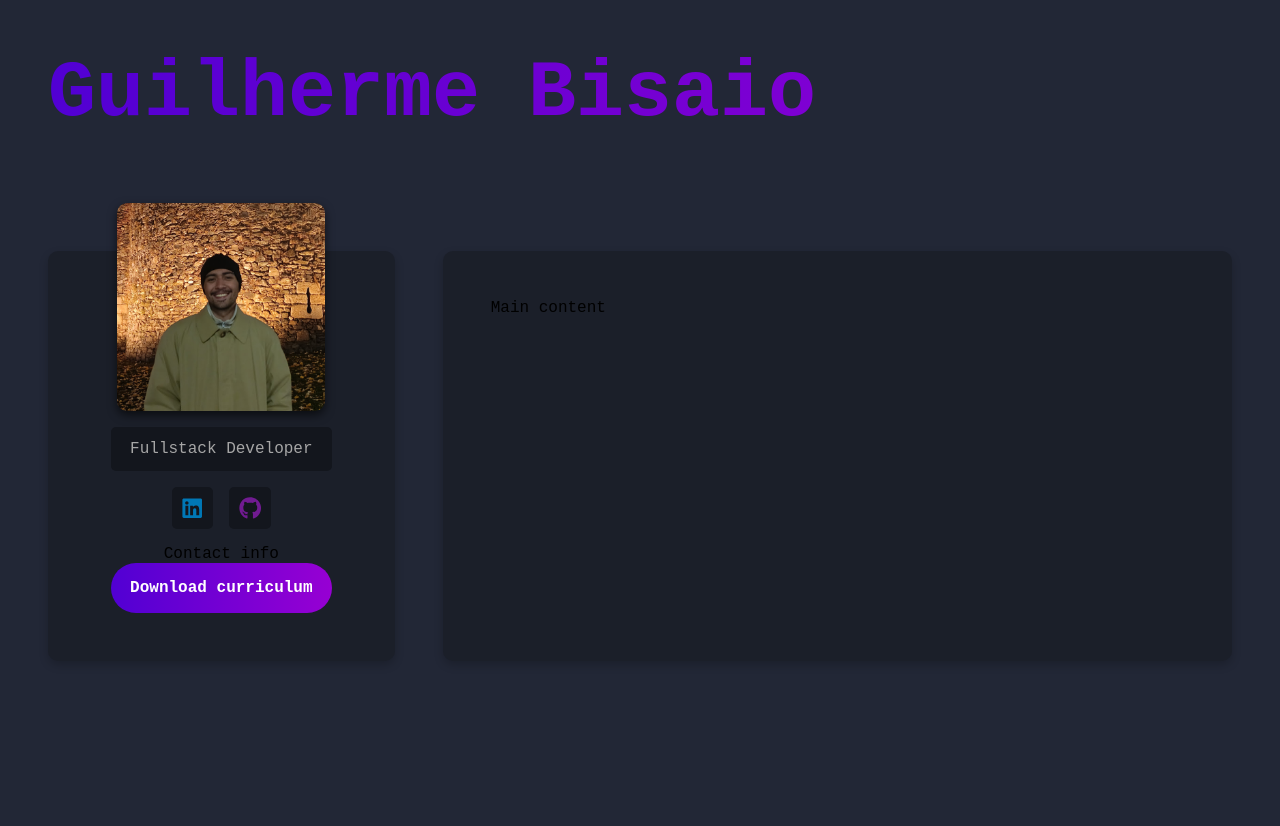
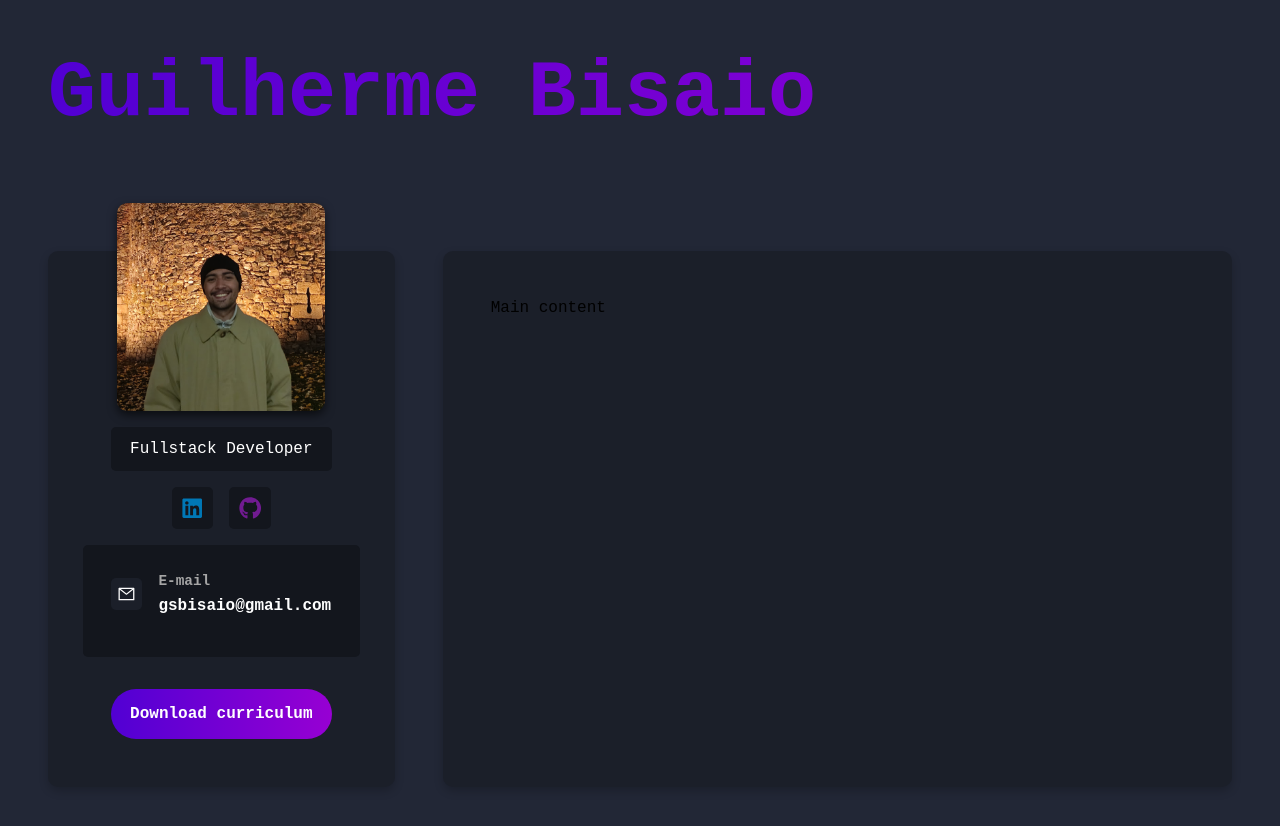
Before and after one commit to bisaio/portfolio-react-sass, a React app in the folder portfolio/: page / in a window 1280 px wide. Shown: the top 826 px of the page. Before the commit the page ends 800 px from the top, so only its background shows below. Built offline with nearby package versions, Linux system fonts and the light colour scheme; the HTML template or start-up script is replaced by a standard one.

Commit message:
FEAT: finalizando sidebar

```diff
--- /dev/null
+++ b/portfolio/src/components/ContactInfo.tsx
@@ -0,0 +1,16 @@
+import { AiOutlineMail, AiFillEnvironment } from 'react-icons/ai'
+import '../styles/components/contactinfo.sass'
+
+export default function ContactInfo() {
+    return (
+        <section className='info'>
+            <div className='info-card'>
+                <AiOutlineMail className='email-icon' />
+                <div>
+                    <h3>E-mail</h3>
+                    <p>gsbisaio@gmail.com</p>
+                </div>
+            </div>
+        </section>
+    )
+}
--- a/portfolio/src/components/Sidebar.tsx
+++ b/portfolio/src/components/Sidebar.tsx
@@ -1,5 +1,6 @@
 import Avatar from '../img/avatar.jpg'
 import '../styles/components/sidebar.sass'
+import ContactInfo from './ContactInfo'
 import SocialMedia from './SocialMedia'
 
 export default function Sidebar() {
@@ -8,7 +9,7 @@ export default function Sidebar() {
             <img src={Avatar} alt="bisaio" />
             <p className="title">Fullstack Developer</p>
             <SocialMedia />
-            <p>Contact info</p>
+            <ContactInfo />
             <a href="" className="btn">Download curriculum</a>
         </aside>
     )
--- /dev/null
+++ b/portfolio/src/styles/components/contactinfo.sass
@@ -0,0 +1,39 @@
+@use '../variables'
+@use '../mixins'
+
+.info
+    @include mixins.center
+    flex-direction: column
+    background-color: variables.$bg-color-secondary
+    padding: 1rem
+    margin-bottom: 2rem
+    text-align: left
+    width: 80%
+    border-radius: variables.$card-boder-radius
+
+    .info-card
+        @include mixins.center
+        justify-content: start
+        gap: 1rem
+        padding: 0.8rem
+        margin-bottom: 0.8rem
+        width: 100%
+
+        h3
+            color: variables.$text-color-secondary
+            font-size: 0.9rem
+            margin-bottom: 0.5rem
+
+        p
+            color: variables.$text-color
+            font-weight: bold
+
+        svg
+            background-color: variables.$bg-color
+            padding: 0.4rem
+            width: 2rem
+            height: 2rem
+            border-radius: variables.$card-boder-radius
+
+        .email-icon
+            color: variables.$text-color
--- a/portfolio/src/styles/components/sidebar.sass
+++ b/portfolio/src/styles/components/sidebar.sass
@@ -19,7 +19,7 @@
         box-shadow: 0 4px 10px rgba(0,0,0,0.6)
 
     .title
-        color: variables.$text-color-secondary
+        color: variables.$text-color
         background: variables.$bg-color-secondary
         border-radius: variables.$card-boder-radius
         margin-top: 1rem
```
